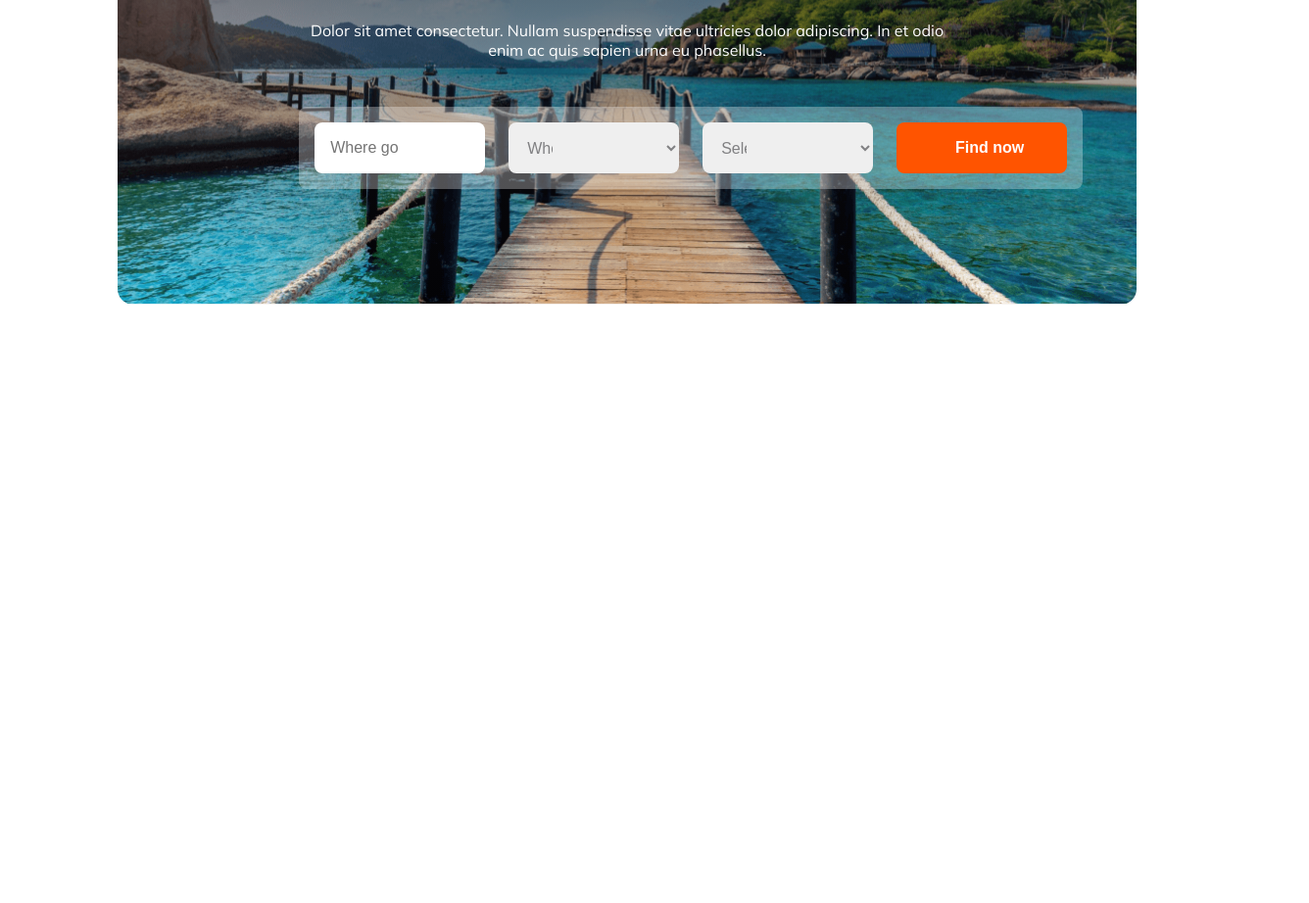
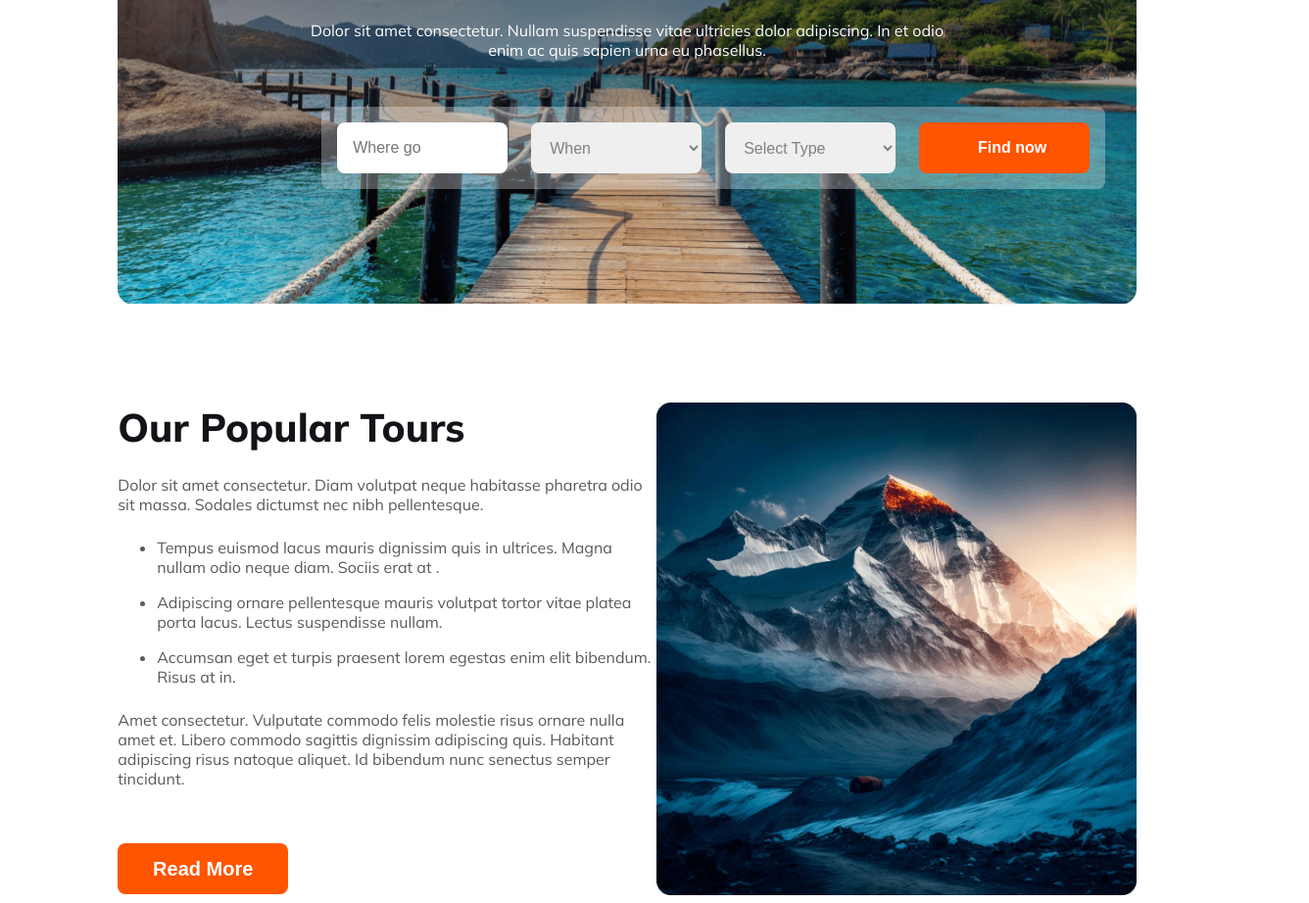
Before and after one commit to MD-YUSUF-1/travel-guide, a plain HTML site: page index.html in a window 1280 px wide. Shown: the part 374-1296 px from the top of the page at 98% size, 1336 px wide, since content can reach past the window. Before the commit the page ends 800 px from the top, so only its background shows below. Drawn offline with Linux system fonts and the light colour scheme.

Commit message:
Popular trips section completed

```diff
--- a/index.html
+++ b/index.html
@@ -44,9 +44,29 @@
             </div>
         </div>
         <!--Banner ends here  -->
-
     </header>
     <main>
+        <!-- Popular trips starts here -->
+        <section class="popular-trips">
+            <div class="popular-trips-contents">
+                <h3>Our Popular Tours</h3>
+                <p>Dolor sit amet consectetur. Diam volutpat neque habitasse pharetra odio sit massa. Sodales dictumst nec nibh pellentesque.</p>
+                    <ul>
+                    <li>Tempus euismod lacus mauris dignissim quis in ultrices. Magna nullam odio neque diam. Sociis erat at .</li>
+                    <li>Adipiscing ornare pellentesque mauris volutpat tortor vitae platea porta lacus. Lectus suspendisse nullam.</li>
+                    <li> Accumsan eget et turpis praesent lorem egestas enim elit bibendum. Risus at in.</li>
+                </ul>
+                <p>Amet consectetur. Vulputate commodo felis molestie risus
+                    ornare nulla amet et. Libero commodo sagittis dignissim adipiscing quis. Habitant adipiscing risus natoque aliquet. Id bibendum nunc senectus semper tincidunt. </p>
+                <button class="read-more-button" id="button-primary-color">Read More</button>
+            </div>
+            <div class="popular-trip-img">
+                <img src="./images/Rectangle 4.png" alt="">
+            </div>
+        </section>
+        <!-- Popular trips ends here -->
+
+
 
     </main>
     <footer>
--- a/styles/responsive.css
+++ b/styles/responsive.css
@@ -1,8 +1,11 @@
 @media screen and (max-width:600px) {
+
+    /* header section */
     .heading-container {
         margin-left: 20px;
     }
     .menu-container {
+        display: none;
         margin-right: 20px;
     }
     .banner {
@@ -38,4 +41,22 @@
         height: 52px;
     }
 
+    /* popular trips section */
+    .popular-trips {
+        max-width:92%;
+        flex-direction: column;
+        gap: 24px;
+        margin: 24px auto 0px;
+    }
+
+    .popular-trips-contents, .popular-trip-img{
+        width: 100%;
+    }
+
+    .popular-trip-img img {
+        width: 100%;
+        height: 100%;
+    }
+
+
 }
--- a/styles/style.css
+++ b/styles/style.css
@@ -2,6 +2,12 @@
 
 
 /* shared styles */
+/* font-family: 'Inter', sans-serif; */
+header,
+main {
+    font-family: 'Mulish', sans-serif;
+}
+
 #primary-color {
     color: #FF5400;
 }
@@ -10,11 +16,16 @@
     background-color: #FF5400;
 }
 
-/* font-family: 'Inter', sans-serif; */
-header,
-body {
-    font-family: 'Mulish', sans-serif;
+button {
+    width: 174px;
+    height: 52px;
+    border-radius: 8px;
+    border: none;
+    color: #FFF;
+    cursor: pointer;
 }
+
+
 
 /* Nav bar styles */
 .heading-container {
@@ -103,7 +114,7 @@ nav {
 }
 
 .banner-selection {
-    margin: 48px 185px 0px;
+    margin: 48px 208px 0px;
     border-radius: 8px;
     background: rgba(255, 255, 255, 0.30);
     display: inline-flex;
@@ -123,19 +134,9 @@ nav {
     padding: 16px 84px 16px 16px;
 }
 
-.find-now-button {
-    width: 174px;
-    height: 52px;
-    border-radius: 8px;
-    border: none;
-    padding: 16px 34px 16px 50px;
-    color: #FFF;
-    font-size: 16px;
-    font-weight: 700;
-    cursor: pointer;
-}
 
-#select-when, #select-type {
+#select-when,
+#select-type {
     width: 174px;
     height: 52px;
     border-radius: 8px;
@@ -143,5 +144,63 @@ nav {
     color: rgba(19, 19, 24, 0.50);
     font-size: 16px;
     font-weight: 400;
-    padding: 16px 113px 16px 15px;
+    padding: 16px 0px 16px 15px;
 }
+
+.find-now-button {
+    padding: 16px 34px 16px 50px;
+    font-size: 16px;
+    font-weight: 700;
+}
+
+/* Popular trip section starts */
+.popular-trips {
+    max-width: 82.25%;
+    max-height: 550px;
+    margin: 100px auto 0px;
+    display: flex;
+    justify-content: space-between;
+}
+.popular-trips-contents {
+    width: 100%;
+    display: block;
+}
+
+.popular-trips-contents h3 {
+    color: #131318;
+    font-size: 40px;
+    font-weight: 800;
+    margin: 0px;
+}
+
+.popular-trips-contents p,
+li {
+    color: rgba(19, 19, 24, 0.70);
+    font-size: 16px;
+    font-weight: 400;
+}
+
+.popular-trips-contents p {
+    width: 550px;
+    margin: 24px 0px;
+}
+
+.popular-trips-contents li {
+    max-width: 525px;
+    margin-bottom: 16px;
+}
+
+.read-more-button {
+    font-size: 20px;
+    font-weight: 700;
+    margin-top: 32px;
+}
+
+.popular-trip-img {
+    width: 100%;
+}
+
+.popular-trip-img img {
+    width: 100%;
+    height: 100%;
+}
```
